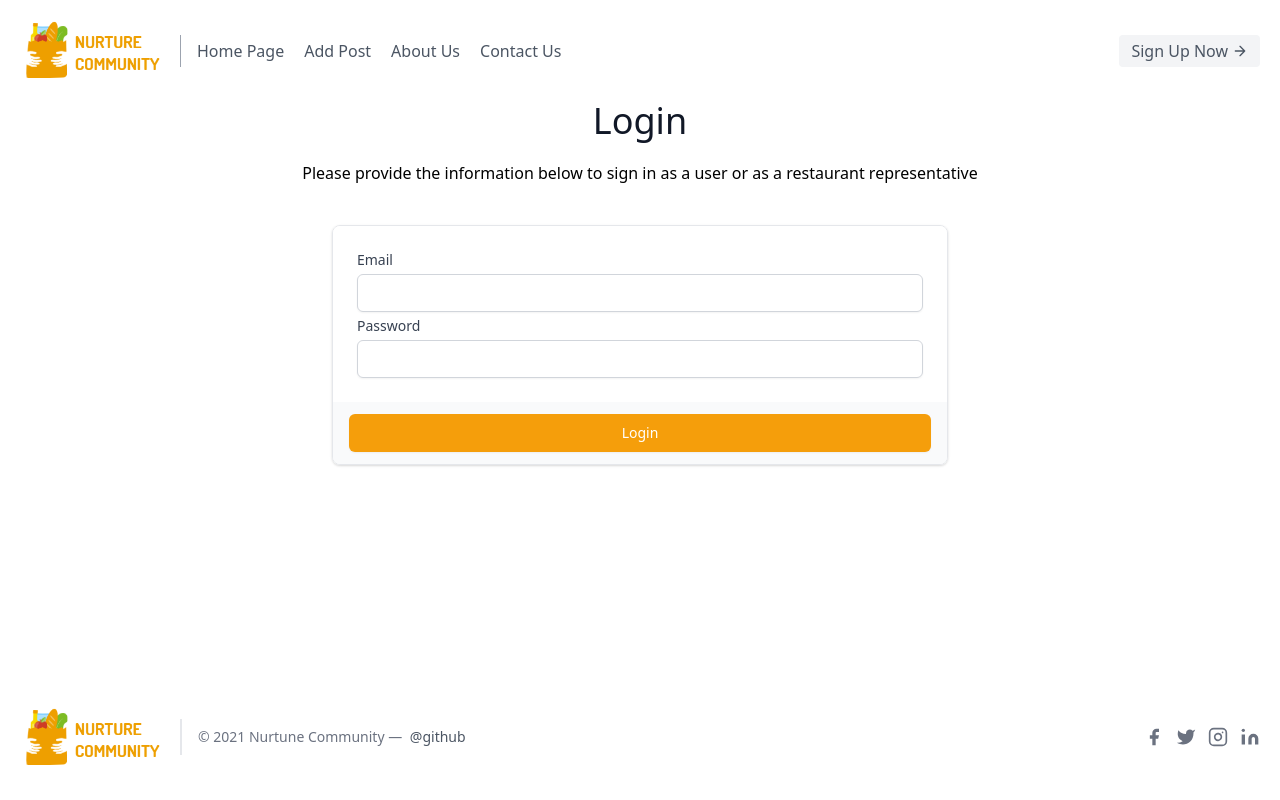
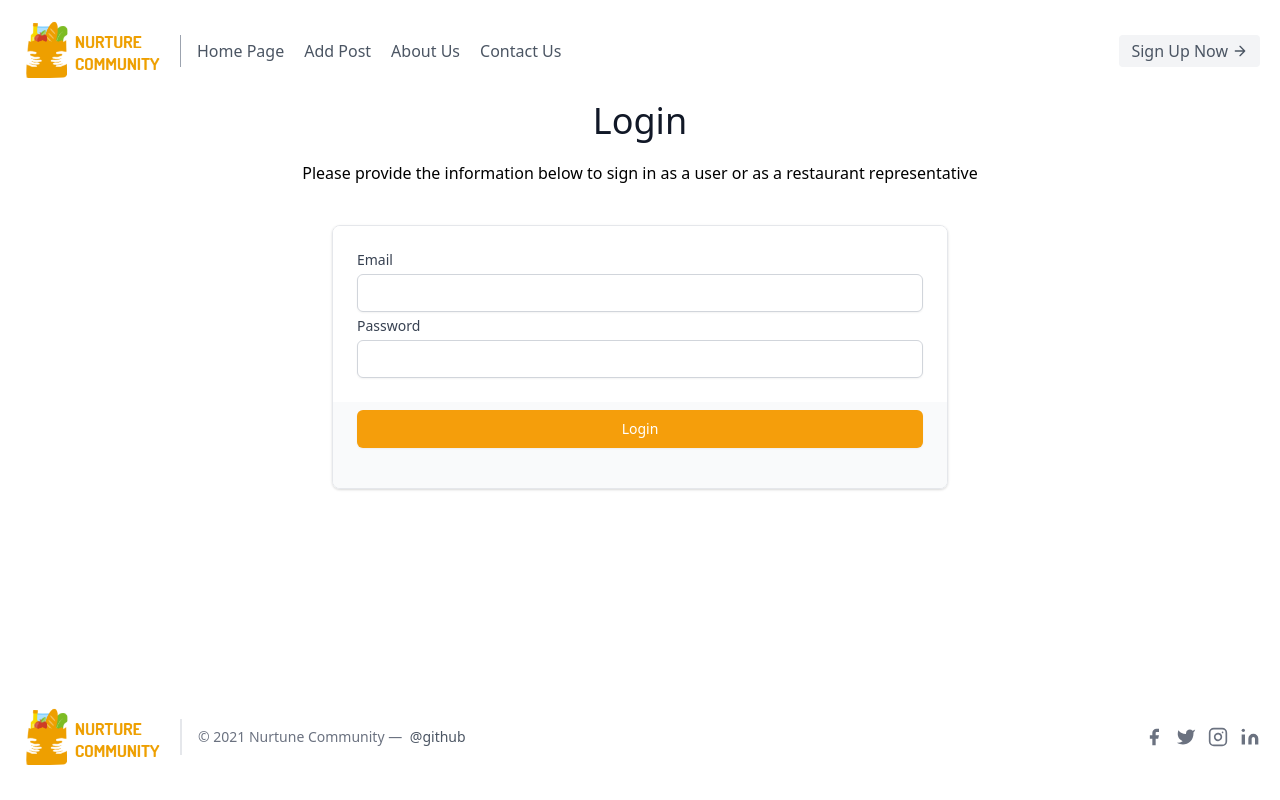
Before and after one commit to Anubha-31/Nurture-Community, a Vue app: page /login in a window 1280 px wide. Built offline with nearby package versions, Linux system fonts and the light colour scheme.

Commit message:
better design

```diff
--- a/src/views/Login.vue
+++ b/src/views/Login.vue
@@ -22,7 +22,7 @@
                   </div>
                 </div>
               </div>
-              <div class="px-4 py-3 bg-gray-50 text-right sm:col-span-1">
+              <div class="px-4 sm:px-6 pt-2 pb-10 bg-gray-50 text-right sm:col-span-1">
                 <button type="submit" class="inline-flex w-full justify-center py-2 px-4 border border-transparent shadow-sm text-sm font-medium rounded-md text-white bg-yellow-500 hover:bg-yellow-600 focus:outline-none focus:ring-2 focus:ring-offset-2 focus:ring-indigo-500">
                   Login
                 </button>
```
